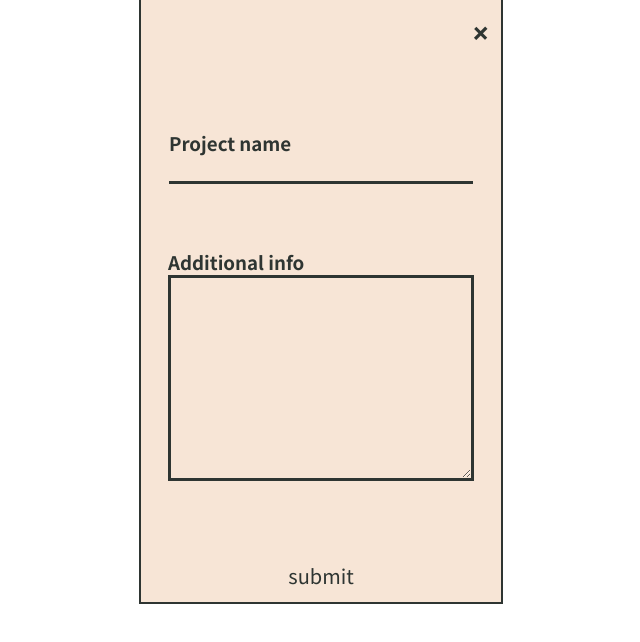
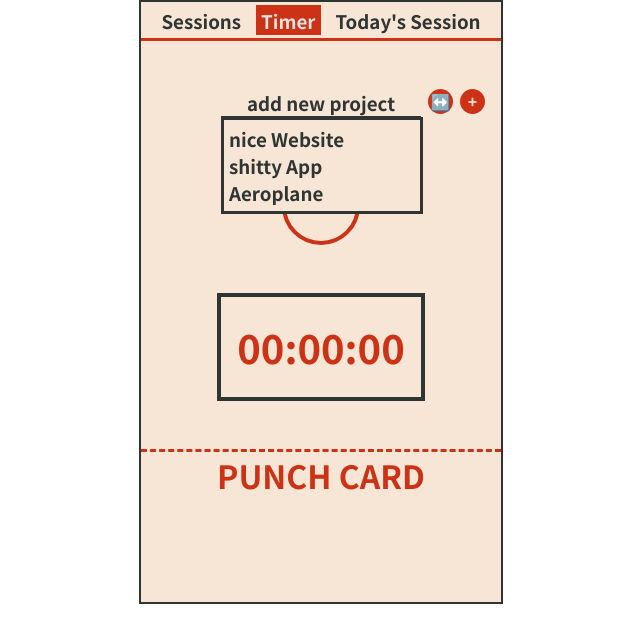
Before and after one commit to ZenVega/punchcard-app, a React (Create React App) app: page / in a window 1280 px wide. Shown: the top 642 px of the page, without its empty margins (319-959 px from the left). Built offline with nearby package versions, Linux system fonts and the light colour scheme.

Commit message:
project list -started

```diff
--- a/src/components/setting-components/ProjectAdder.js
+++ b/src/components/setting-components/ProjectAdder.js
@@ -1,30 +1,45 @@
 import React, {useState} from 'react';
 import './Setting.css'
-import {useDispatch} from 'react-redux'
+import {useSelector, useDispatch} from 'react-redux'
 import {showProjectAdder, addNewProject, changeCurrentProject} from './../../actions/index'
 const { v4: generateID } = require('uuid');
 
 
 const ProjectAdder = () => {
+
   const dispatch = useDispatch();
-
+  const projects = useSelector(state=> state.data.projects)
   const [projectName, setProjectName] = useState('');
   const [additionalInfo, setAdditionalInfo] = useState('');
+  const [nameError, setNameError] = useState('');
+
 
 
   const generateNewProject = () => {
+    let match = projects.projectIDs.find(id => projects[id].name === projectName);
+
+    if(match){
+      setNameError("A project with this name already Exists");
+      match = !match;
+      return
+    } else {
       const id = generateID();
+      const date = new Date().toISOString();
       dispatch(addNewProject(
         id, {
           name: projectName,
-        info: additionalInfo
+          info: additionalInfo,
+          created: date,
+          lastUsed: date
         }
       ))
       dispatch(changeCurrentProject(id))
+      dispatch(showProjectAdder(false));
+    }
   }
 
   const clickHandler = () => {
-    dispatch(showProjectAdder(false));
+
     generateNewProject()
   }
 
@@ -52,6 +67,7 @@ const ProjectAdder = () => {
         type="text"
         onChange={nameChangeHandler}
         />
+      <h5 id="name-error">{nameError}</h5>
     </div>
     <div className="content-wrapper">
       <h3>Additional info</h3>
--- a/src/components/setting-components/ProjectList.js
+++ b/src/components/setting-components/ProjectList.js
@@ -1,11 +1,22 @@
 import React from 'react';
 import './Setting.css'
-
+import ProjectTag from './ProjectTag'
 import {useSelector} from 'react-redux'
 
 const ProjectList = () => {
+
+  const projectIDs = useSelector(state => state.data.projects.projectIDs);
+  const projects = useSelector(state => state.data.projects);
+
   return(
   <div class="project-list" >
+    {projectIDs.map( (id,index) => (
+      <ProjectTag
+        key={index}
+        id={id}
+        name={projects[id].name}
+      />
+    ))}
 
   </div>
   )
--- /dev/null
+++ b/src/components/setting-components/ProjectTag.js
@@ -0,0 +1,24 @@
+import React from 'react';
+import {useDispatch} from 'react-redux'
+import {showProjectList, changeCurrentProject} from './../../actions/index'
+
+const ProjectTag = (props) => {
+  const dispatch = useDispatch();
+
+  const clickHandler = () => {
+    dispatch(changeCurrentProject(props.id))
+    dispatch(showProjectList(false))
+  }
+
+  return(
+  <div class="project-tag" >
+    <h3
+      class="project-tag-name"
+      onClick={clickHandler}
+    >{props.name}</h3>
+  </div>
+  )
+
+}
+
+export default ProjectTag;
--- a/src/components/setting-components/Setting.css
+++ b/src/components/setting-components/Setting.css
@@ -9,7 +9,26 @@
 
 /* PROJECT LIST */
 .project-list{
+  position: fixed;
+  display: flex;
+  flex-direction: column;
+  width:186px;
+  max-height:400px;
+  margin:115px 0px 0 80px ;
+  border: solid 3px var(--text-color);
+  background-color: var(--main-bg-color);
+  text-align: left;
+  padding:5px;
+  overflow-x: hidden;
+  overflow-y: scroll;
+}
 
+.project-tag:hover{
+  background-color: var(--extra-color);
+}
+
+.project-tag:hover .project-tag-name{
+    color: var(--main-bg-color);
 }
 
 /* PROJECT ADDER */
@@ -39,7 +58,10 @@
 #project-name-input{
   font-size: 20px;
   width: 300px;
+}
 
+#name-error{
+  color:var(--extra-color);
 }
 
 #project-info-input{
--- a/src/components/timer-components/CurrentProject.js
+++ b/src/components/timer-components/CurrentProject.js
@@ -6,10 +6,6 @@ const CurrentProject = () => {
   const projects = useSelector(state=> state.data.projects);
 
   const projectTitle = currentProjectID? projects[currentProjectID].name : 'add new project';
-
-  console.log(projects)
-  console.log(currentProjectID)
-  console.log(projects[currentProjectID])
 
 
   return(
--- a/src/reducers/dataReducers.js
+++ b/src/reducers/dataReducers.js
@@ -19,7 +19,8 @@ const projectsInitialState = {
   '43635sdf7ghsdesdfsfsd':
   {
     name: 'Aeroplane'
-  }
+  },
+  projectIDs:['asdsafshf5436357ghe', 'dsaasfdshfdfg5df436357ghe', '43635sdf7ghsdesdfsfsd']
 }
 
 export const projects = (state = projectsInitialState, action) => {
@@ -27,7 +28,8 @@ switch(action.type){
   case 'ADD_NEW_PROJECT':
       return {
         ...state,
-          [action.id] : action.payload
+          [action.id] : action.payload,
+          projectIDs: state.projectIDs.concat(action.id)
       }
     default:
       return state
--- a/src/reducers/settingReducers.js
+++ b/src/reducers/settingReducers.js
@@ -1,4 +1,4 @@
-export const showProjectAdder = (state = true, action) => {
+export const showProjectAdder = (state = false, action) => {
   switch(action.type){
     case 'SHOW_PROJECT_ADDER':
         return state = action.payload;
@@ -7,7 +7,7 @@ export const showProjectAdder = (state = true, action) => {
      }
   }
 
-  export const showProjectList = (state = false, action) => {
+  export const showProjectList = (state = true, action) => {
   switch(action.type){
     case 'SHOW_PROJECT_LIST':
         return state = action.payload;
```
Lines whose indentation alone changed are shown as unchanged.
